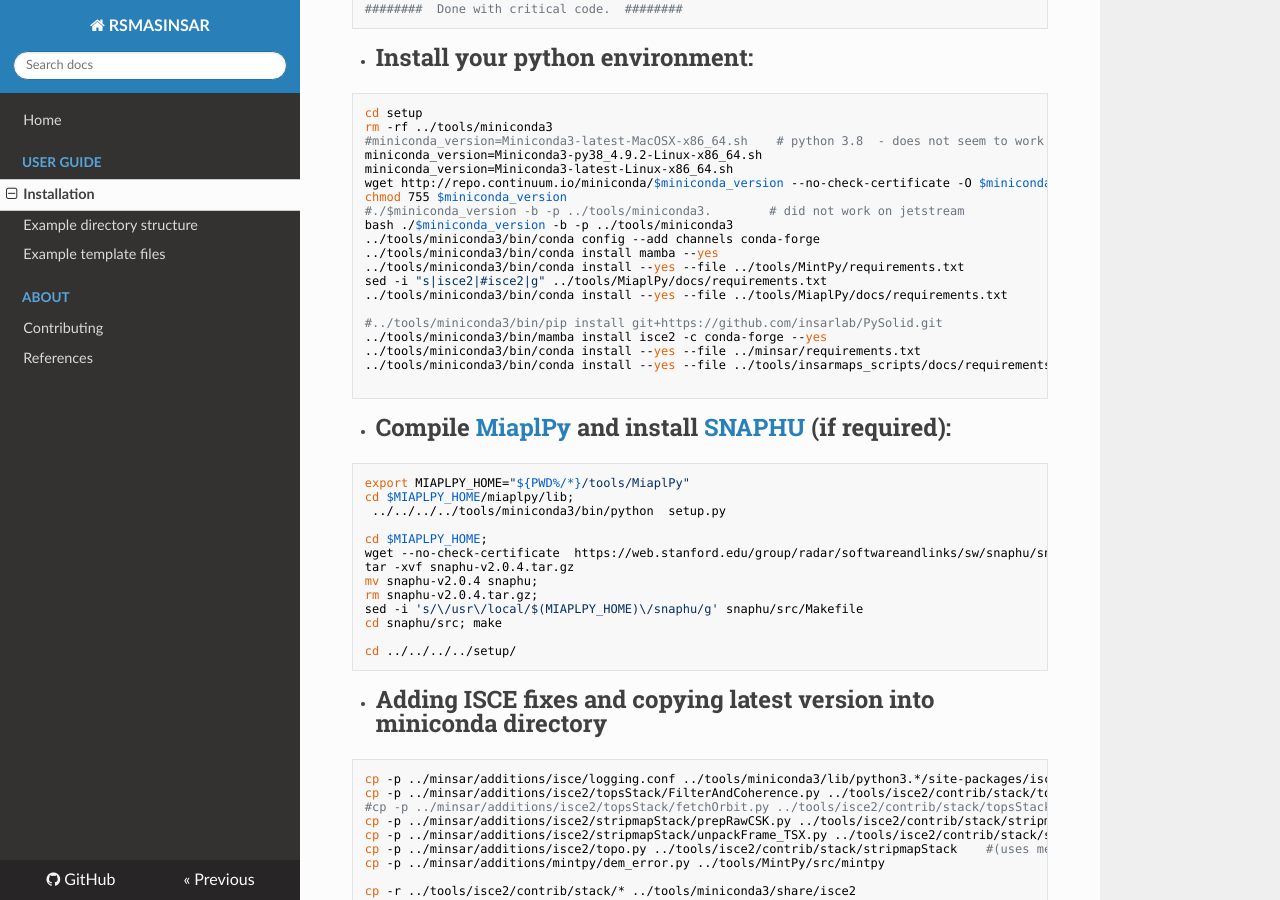
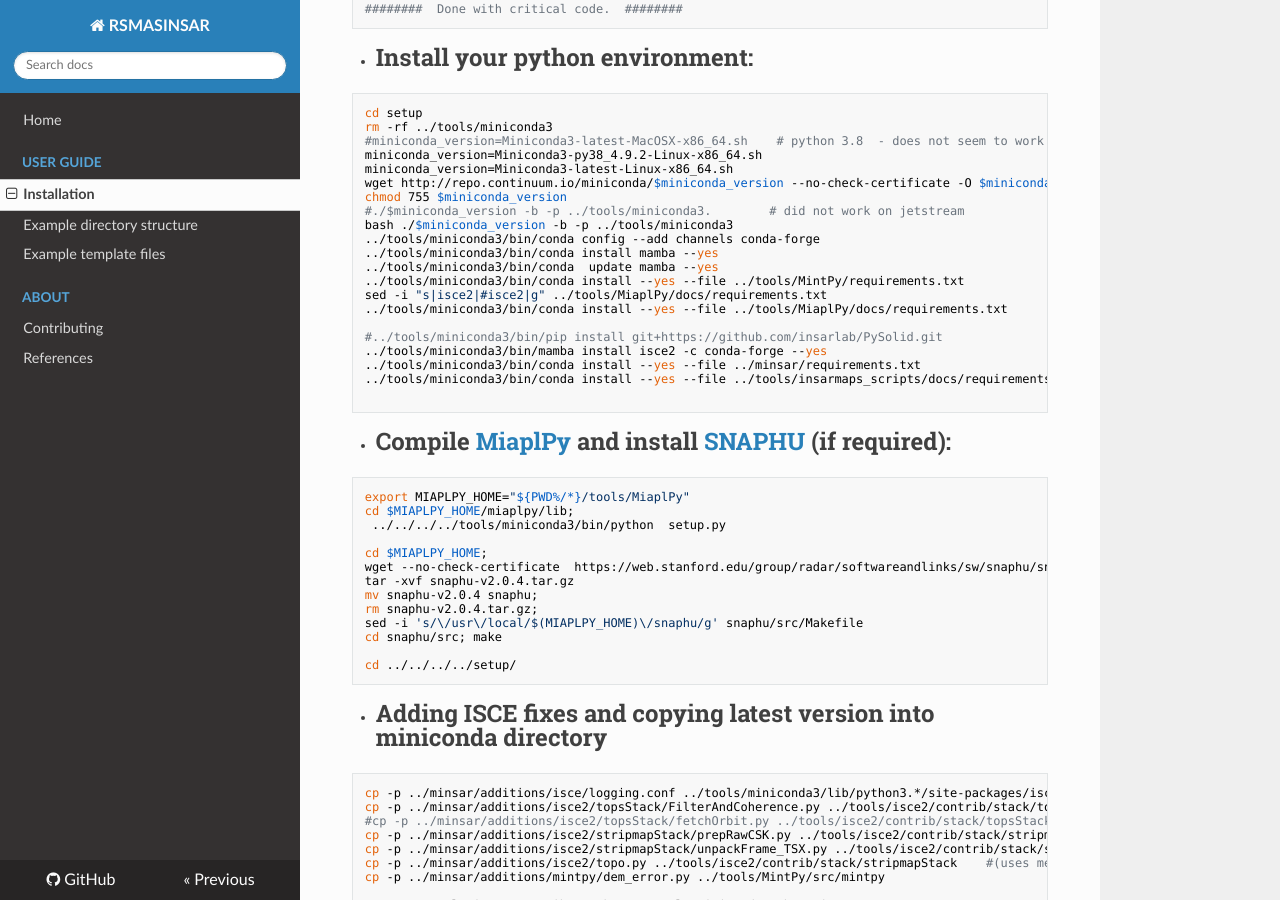
Before and after one commit to geodesymiami/rsmas_insar, an MkDocs documentation site: the page built from docs/installation.md, in a window 1280 px wide and 900 px high, scrolled down 754 px. Built offline with MkDocs 1.6.1, drawn with Linux system fonts in a browser that asks for light colours; nearby versions of some CDN libraries.

Commit message:
Update installation.md

```diff
--- a/docs/installation.md
+++ b/docs/installation.md
@@ -49,6 +49,7 @@ chmod 755 $miniconda_version
 bash ./$miniconda_version -b -p ../tools/miniconda3
 ../tools/miniconda3/bin/conda config --add channels conda-forge
 ../tools/miniconda3/bin/conda install mamba --yes
+../tools/miniconda3/bin/conda  update mamba --yes
 ../tools/miniconda3/bin/conda install --yes --file ../tools/MintPy/requirements.txt
 sed -i "s|isce2|#isce2|g" ../tools/MiaplPy/docs/requirements.txt
 ../tools/miniconda3/bin/conda install --yes --file ../tools/MiaplPy/docs/requirements.txt
```
